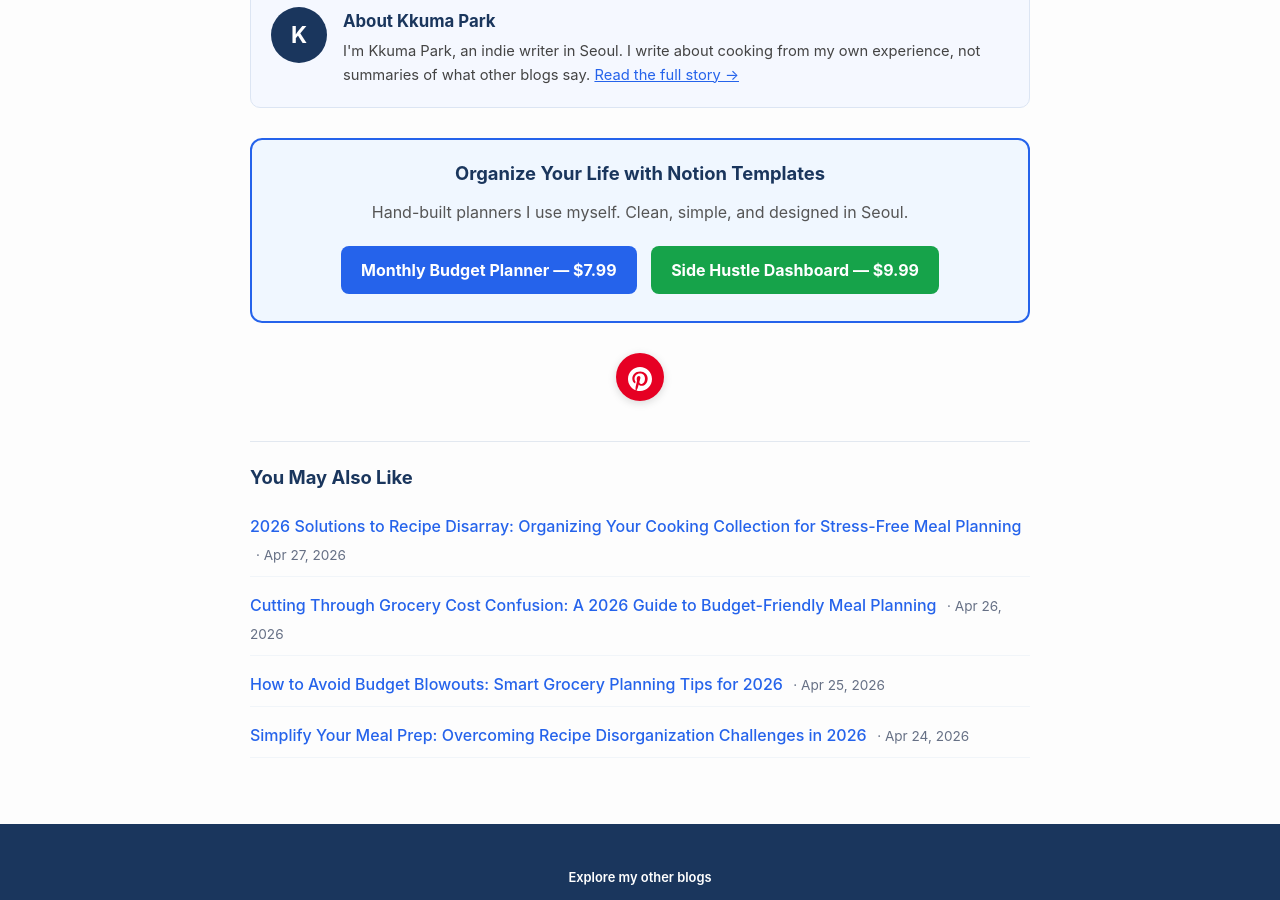
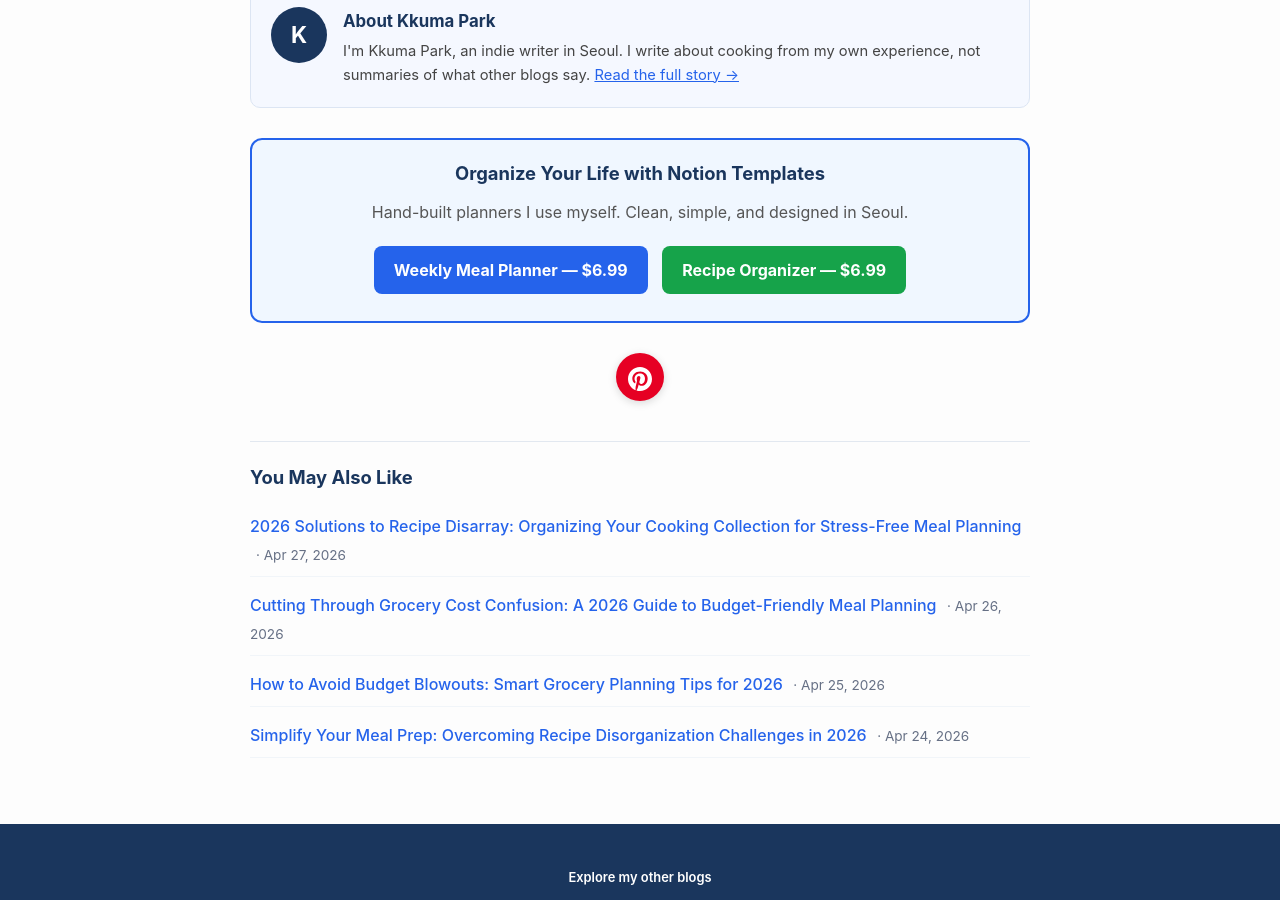
Before and after one commit to Kkumakkuma/CookingMadeEasy, a Jekyll site: the page built from _posts/2026-04-14-how-a-recipe-organizer-can-transform-your-cooking-game.md, in a window 1280 px wide and 900 px high, scrolled down 2604 px. Built offline with Jekyll 4.4.1, drawn with Linux system fonts in a browser that asks for light colours.

Commit message:
feat: match Gumroad affiliate products to blog topic + UTM tracking
- Replace generic budget-planner/side-hustle with topic-matched products
- Add UTM parameters for click attribution by blog and product
- Improves expected CTR by matching product to reader intent

```diff
--- a/_layouts/post.html
+++ b/_layouts/post.html
@@ -51,8 +51,8 @@ layout: default
   <div style="background: #f0f7ff; border: 2px solid #2563eb; border-radius: 12px; padding: 22px; margin: 30px 0; text-align: center;">
     <h3 style="color: #1a365d; margin-top: 0;">Organize Your Life with Notion Templates</h3>
     <p style="color: #555; margin-bottom: 15px;">Hand-built planners I use myself. Clean, simple, and designed in Seoul.</p>
-    <a href="https://smarttemplatesell.gumroad.com/l/budget-planner" target="_blank" rel="noopener sponsored" style="display: inline-block; background: #2563eb; color: white; padding: 10px 20px; border-radius: 8px; text-decoration: none; font-weight: bold; margin: 5px;">Monthly Budget Planner &mdash; $7.99</a>
-    <a href="https://smarttemplatesell.gumroad.com/l/side-hustle" target="_blank" rel="noopener sponsored" style="display: inline-block; background: #16a34a; color: white; padding: 10px 20px; border-radius: 8px; text-decoration: none; font-weight: bold; margin: 5px;">Side Hustle Dashboard &mdash; $9.99</a>
+    <a href="https://smarttemplatesell.gumroad.com/l/meal-planner?utm_source=blog&utm_medium=referral&utm_campaign=CookingMadeEasy&utm_content=meal-planner" target="_blank" rel="noopener sponsored" style="display: inline-block; background: #2563eb; color: white; padding: 10px 20px; border-radius: 8px; text-decoration: none; font-weight: bold; margin: 5px;">Weekly Meal Planner &mdash; $6.99</a>
+    <a href="https://smarttemplatesell.gumroad.com/l/recipe-organizer?utm_source=blog&utm_medium=referral&utm_campaign=CookingMadeEasy&utm_content=recipe-organizer" target="_blank" rel="noopener sponsored" style="display: inline-block; background: #16a34a; color: white; padding: 10px 20px; border-radius: 8px; text-decoration: none; font-weight: bold; margin: 5px;">Recipe Organizer &mdash; $6.99</a>
   </div>
 
   <div style="text-align: center; margin: 20px 0;">
```
